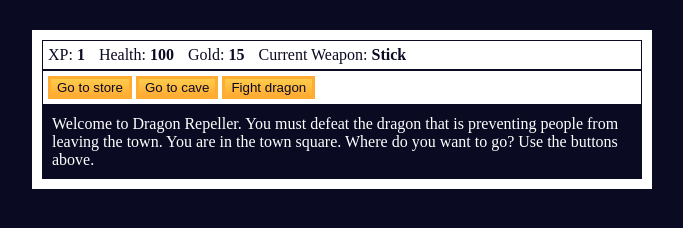
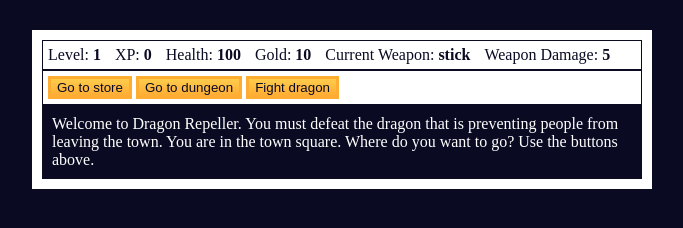
Before and after one commit to fabricioOak/roleplay-text-game, a plain HTML site: page index.html in a window 1280 px wide. Shown: the whole page, without its empty margins (298-981 px from the left). Drawn offline with Linux system fonts and the light colour scheme.

Commit message:
Add level and fix store positioning

```diff
--- a/index.html
+++ b/index.html
@@ -9,25 +9,29 @@
 		<div id="game">
 			<div id="stats">
 				<span class="stat"
-					>XP: <strong><span id="xpText">1</span></strong></span
+					>Level: <strong><span id="levelText">1</span></strong></span
+				>
+				<span class="stat"
+					>XP: <strong><span id="xpText">0</span></strong></span
 				>
 				<span class="stat"
 					>Health: <strong><span id="healthText">100</span></strong></span
 				>
 				<span class="stat"
-					>Gold: <strong><span id="goldText">15</span></strong></span
+					>Gold: <strong><span id="goldText">10</span></strong></span
 				>
 				<span class="stat">
-					Current Weapon: <strong><span id="weaponText">Stick</span></strong>
+					Current Weapon: <strong><span id="weaponText">stick</span></strong>
+				</span>
+				<span class="stat">
+					Weapon Damage: <strong><span id="weaponDamageText">5</span></strong>
 				</span>
 			</div>
 			<div id="controls">
 				<button id="button1">Go to store</button>
-				<button id="button2">Go to cave</button>
+				<button id="button2">Go to dungeon</button>
 				<button id="button3">Fight dragon</button>
 			</div>
-
-			<div id="store"></div>
 
 			<div id="monsterStats">
 				<span class="stat"
@@ -42,6 +46,8 @@
 				preventing people from leaving the town. You are in the town square.
 				Where do you want to go? Use the buttons above.
 			</div>
+
+			<div id="store"></div>
 		</div>
 		<script type="module" src="./script.js"></script>
 	</body>
```
